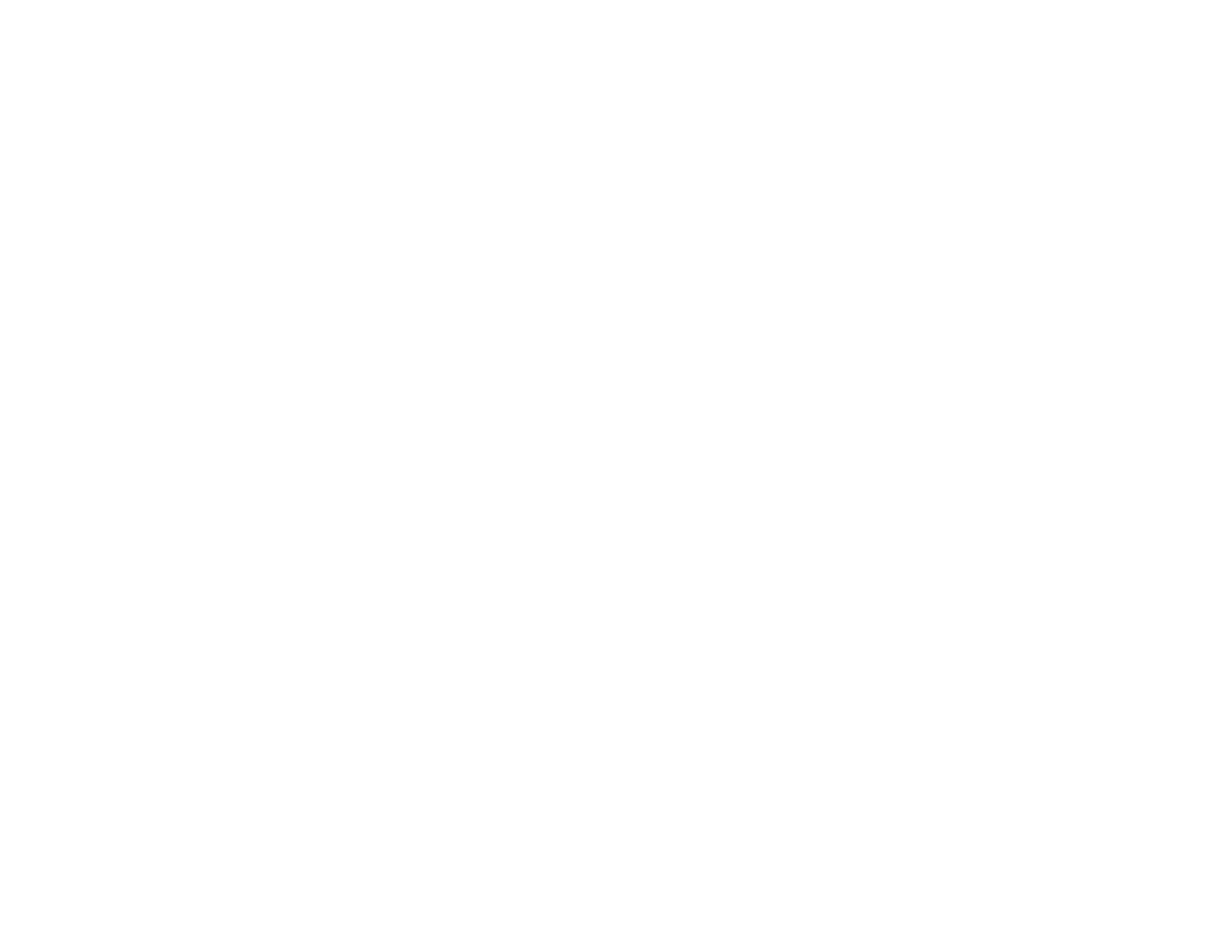
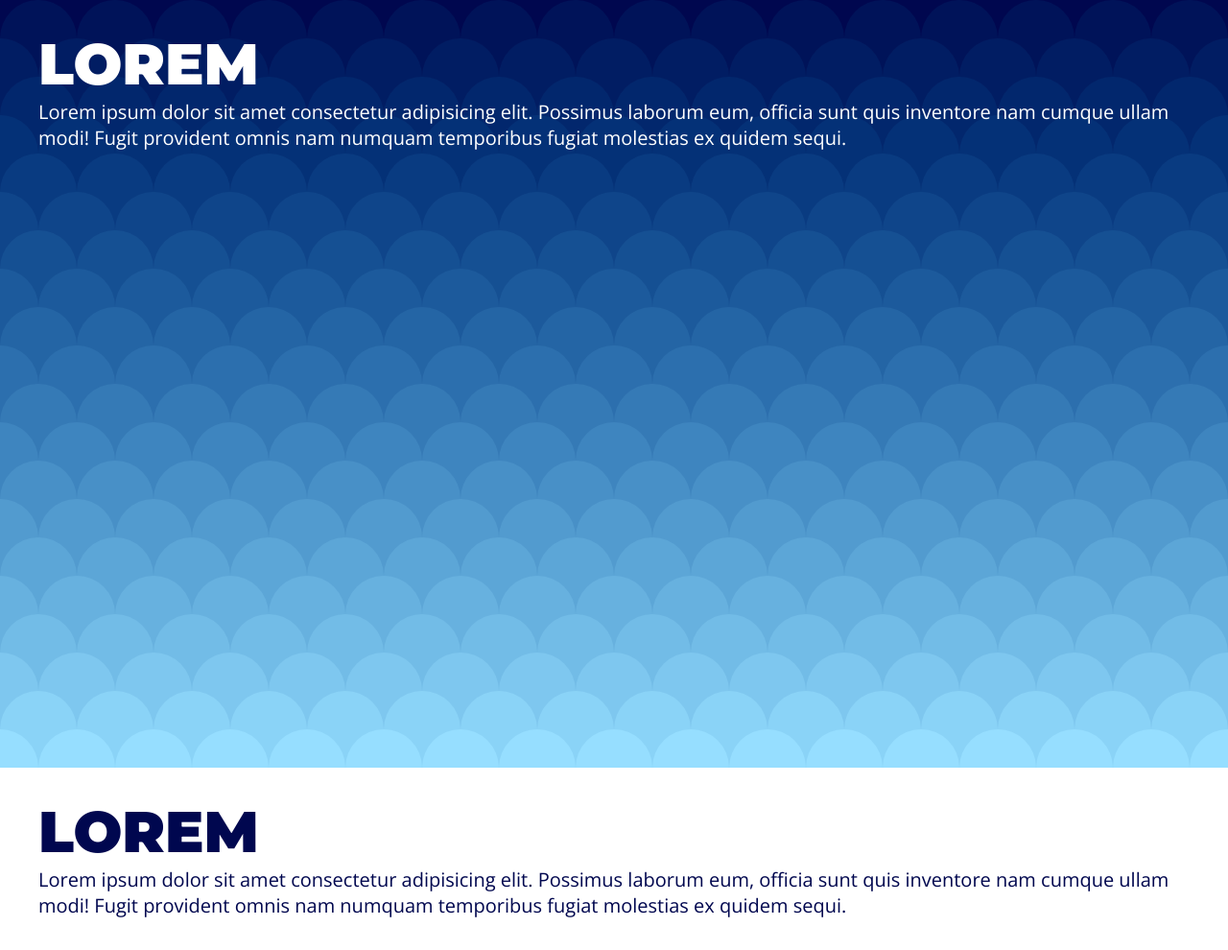
Before and after one commit to DavidLaurindo/Landing-page, a plain HTML site: page index.html in a window 1280 px wide. Shown: the whole page at 96% size. Before the commit the page ends 800 px from the top, so only its background shows below. Drawn offline with nearby package versions, Linux system fonts and the light colour scheme.

Commit message:
conf inicial

```diff
--- a/assets/css/style.css
+++ b/assets/css/style.css
@@ -1,4 +1,63 @@
+:root{
+    --primary-color: #00074F;
+    --white-color: #FFFFFF;
+    --gap: 3rem;
+}
+
 *{
     margin: 0;
     padding: 0;
 }
+/*
+font-family: 'Montserrat', sans-serif;
+font-family: 'Open Sans', sans-serif;
+*/
+
+html{
+    font-size: 62.5%;
+}
+
+body{
+    font-family: 'open sans', sans-serif;
+    font-size: 2rem;
+    color: var(--primary-color);
+}
+h1, h2, h3, h4, h5, h6{
+    font-family: 'Montserrat', sans-serif;
+}
+h1{
+    font-size: 6rem;
+    text-transform: uppercase;
+}
+h2{
+    font-size: 5.5rem;
+}
+h3{
+    font-size: 5rem;
+}
+h4{
+    font-size: 4.5rem;
+}
+h5{
+    font-size: 4rem;
+}
+h6{
+    font-size: 3.5rem;
+}
+.main-bg{
+    background-image: url('../img/main-bg.svg');
+    background-size: auto;
+    background-position: center center;
+    color: var(--white-color);
+}
+.white-bg{
+   background: var(--white-color);
+}
+.main-content{
+    max-width: 1200px;
+    margin: 0 auto;
+    padding: var(--gap);
+}
+.section{
+    min-height: 100vh;
+}
--- a/index.html
+++ b/index.html
@@ -11,6 +11,17 @@
     <link rel="stylesheet" href="./assets/css/style.css">
 </head>
 <body>
-
+    <section class="main-bg section">
+        <div class="main-content">
+            <h1>Lorem</h1>
+            <p>Lorem ipsum dolor sit amet consectetur adipisicing elit. Possimus laborum eum, officia sunt quis inventore nam cumque ullam modi! Fugit provident omnis nam numquam temporibus fugiat molestias ex quidem sequi.</p>
+        </div>
+    </section>
+    <section class="white-bg section">
+        <div class="main-content">
+            <h1>Lorem</h1>
+            <p>Lorem ipsum dolor sit amet consectetur adipisicing elit. Possimus laborum eum, officia sunt quis inventore nam cumque ullam modi! Fugit provident omnis nam numquam temporibus fugiat molestias ex quidem sequi.</p>
+        </div>
+    </section>
 </body>
 </html>
```
Also changed, not shown: assets/img/main-bg.svg (added), 1 other file.
